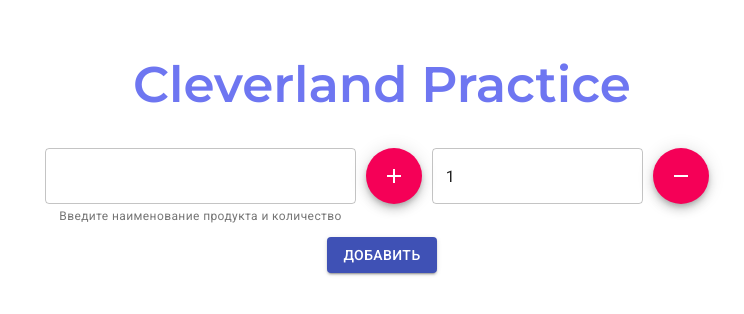
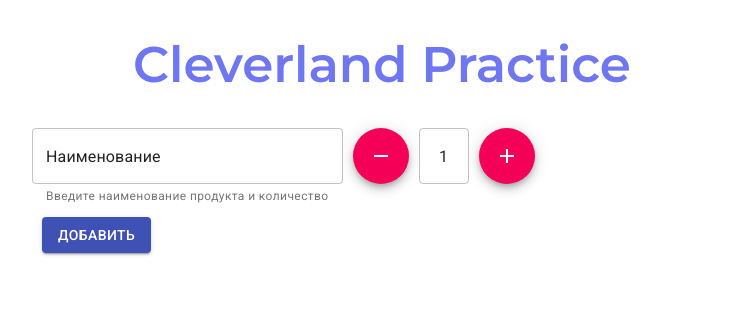
Before and after one commit to EGNKupava/cleverland_React, a React (Create React App) app in the folder cleverland-app/: page / in a window 1280 px wide. Shown: the top 314 px of the page, without its empty margins (258-1002 px from the left). Built offline with nearby package versions, Linux system fonts and the light colour scheme.

Commit message:
Навел красоту Поменял Кнопки

```diff
--- a/cleverland-app/src/App.css
+++ b/cleverland-app/src/App.css
@@ -8,9 +8,13 @@
   color: #6E76F1;
 }
 
-.App {
-  padding: 20px;
-  text-align: center;
+.input-wrap {
+  padding: 0 50px;
+}
+
+.ProductList {
+  width: 800px;
+  margin: 0 auto;
 }
 
 button.MuiFab-root {
@@ -20,3 +24,20 @@ button.MuiFab-root {
 button.MuiButton-root {
   margin: 10px;
 }
+
+.num-input {
+  width: 50px;
+}
+
+.num-input .MuiOutlinedInput-input {
+  text-align: center;
+}
+
+.addButtonContainer {
+  padding-left: 50px;
+  text-align: left;
+}
+
+ul.MuiList-root {
+  padding: 0 50px;
+}
--- a/cleverland-app/src/App.js
+++ b/cleverland-app/src/App.js
@@ -5,8 +5,10 @@ import ProductList from './components/productList/ProductList';
 function App() {
   return (
     <div className="App">
-     <h1 className="main-title">Cleverland Practice</h1>
-     <ProductList className="ProductList" />
+      <h1 className="main-title">Cleverland Practice</h1>
+      <div>
+       <ProductList className="ProductList" />
+      </div>
     </div>
   );
 }
--- a/cleverland-app/src/components/productList/ProductList.jsx
+++ b/cleverland-app/src/components/productList/ProductList.jsx
@@ -11,7 +11,7 @@ class ProductList extends React.Component {
   state = {
     items: [],
     currentItem: {
-      productName: '',
+      productName: 'Наименование',
       productValue: 1,
       key: '',
     }
@@ -39,6 +39,16 @@ class ProductList extends React.Component {
     }))
   };
 
+  onInputFocus =() => {
+    this.setState((prevState) => ({
+      ...prevState,
+      currentItem: {
+        ...prevState.currentItem,
+        productName: ''
+      }
+    }));
+  }
+
   onChangeInput = (event) => {
     let text = event.target.value;
     this.setState((prevState) => ({
@@ -52,11 +62,11 @@ class ProductList extends React.Component {
   };
 
   onAddClick = () => {
-    if (this.state.currentItem.productName) {
+    if (this.state.currentItem.productName && this.state.currentItem.productName !== 'Наименование') {
       this.setState({
         items: [...this.state.items, this.state.currentItem],
         currentItem: {
-          productName: '',
+          productName: 'Наименование',
           productValue: 1,
           key: '',
         }
@@ -75,6 +85,7 @@ class ProductList extends React.Component {
   render() {
     return (
       <div className="ProductList">
+        <div className="input-wrap">
           <TextField
             onChange={this.onChangeInput}
             onFocus={this.onInputFocus}
@@ -83,19 +94,20 @@ class ProductList extends React.Component {
             helperText="Введите наименование продукта и количество"
             variant="outlined"
           />
-        <Fab onClick={this.onPlusClick} color="secondary" aria-label="add">
-          <AddIcon />
+          <Fab onClick={this.onMinusClick} color="secondary" aria-label="add">
+            <RemoveIcon />
           </Fab>
           <TextField
+            className="num-input"
             id="outlined-helperText"
             value={this.state.currentItem.productValue}
             variant="outlined"
           />
-
-        <Fab onClick={this.onMinusClick} color="secondary" aria-label="add">
-          <RemoveIcon />
+          <Fab onClick={this.onPlusClick} color="secondary" aria-label="add">
+            <AddIcon />
           </Fab>
-        <div>
+        </div>
+        <div className="addButtonContainer">
           <Button onClick={this.onAddClick} variant="contained" color="primary">
             Добавить
           </Button>
```
Lines whose indentation alone changed are shown as unchanged.
